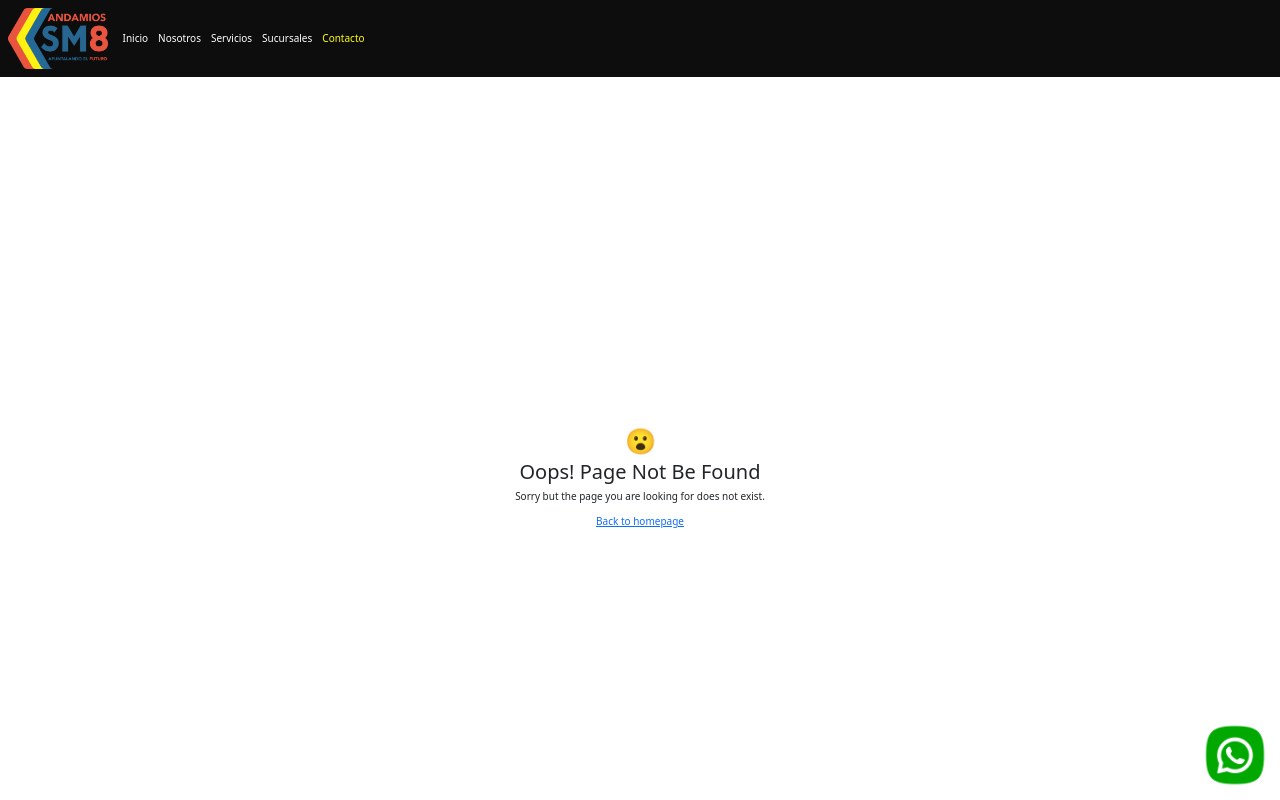
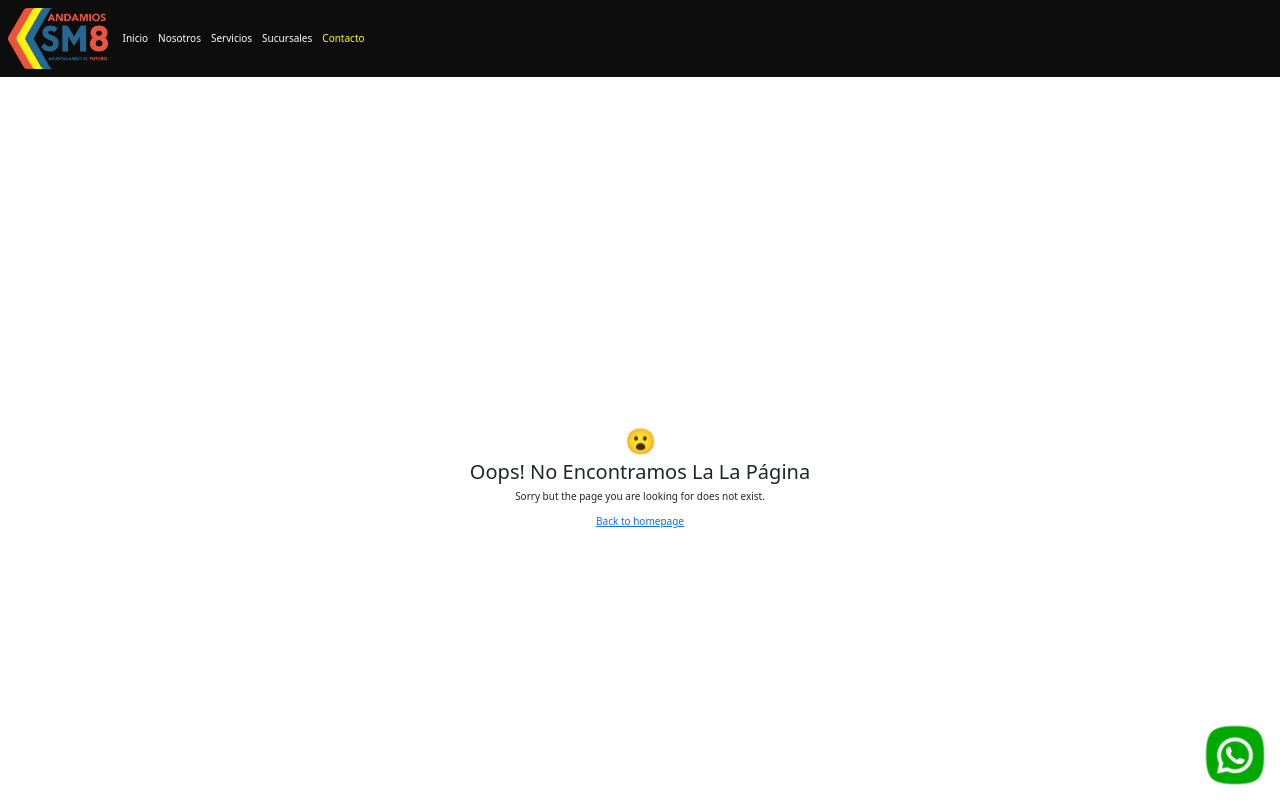
Before and after one commit to ErickBotello/sm8, a plain HTML site: page paginas/404.html in a window 1280 px wide. Shown: the top 800 px of the page. Drawn offline with nearby package versions, Linux system fonts and the light colour scheme.

Commit message:
cambio en el H2 en el html 404

```diff
--- a/paginas/404.html
+++ b/paginas/404.html
@@ -49,7 +49,7 @@
 		<div class="container">
 			<div id="notfound" class="text-center ">
 				<h1>😮</h1>
-				<h2>Oops! Page Not Be Found</h2>
+				<h2>Oops! No Encontramos La La Página</h2>
 				<p>Sorry but the page you are looking for does not exist.</p>
 				<a href="../index.html">Back to homepage</a>
 			</div>
```
